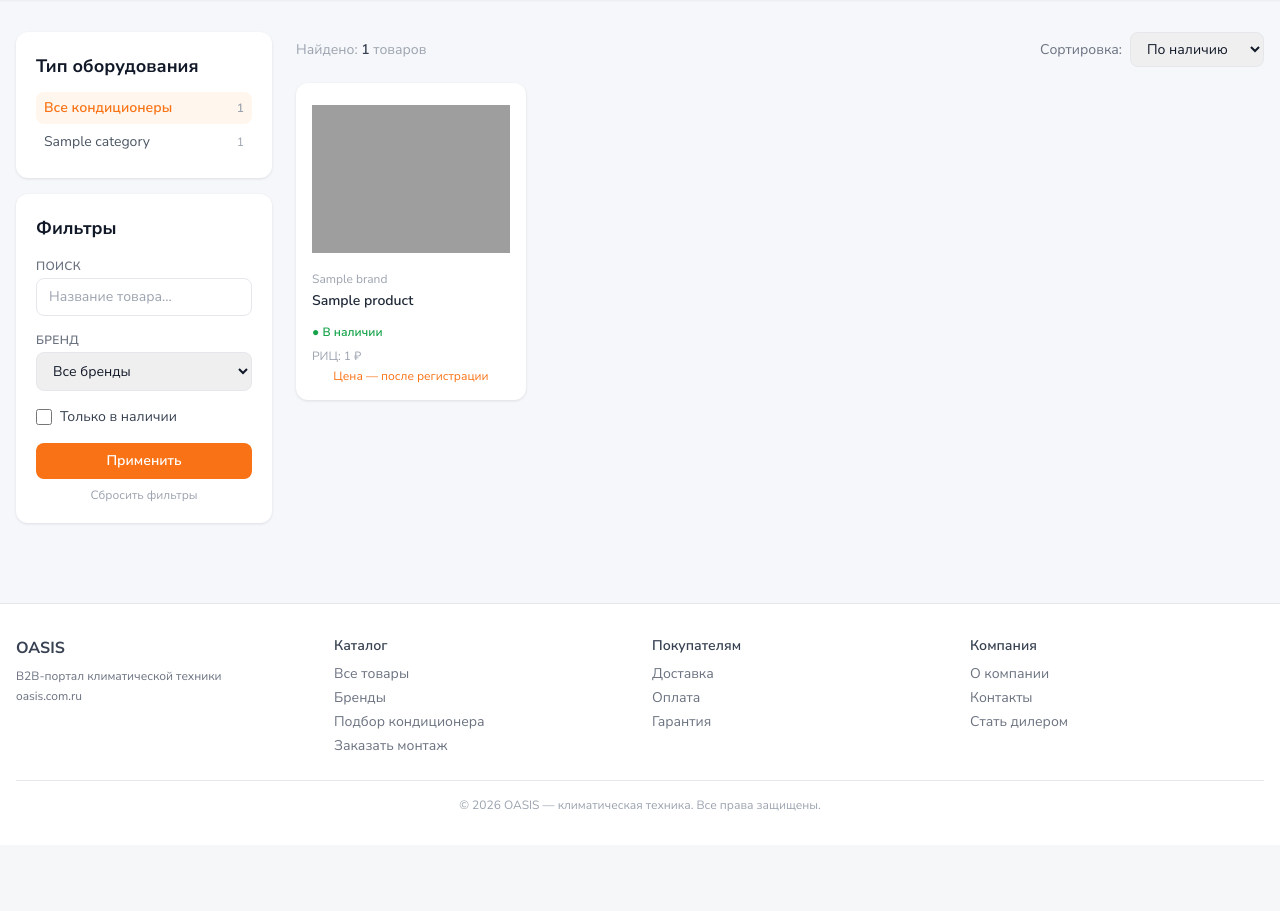
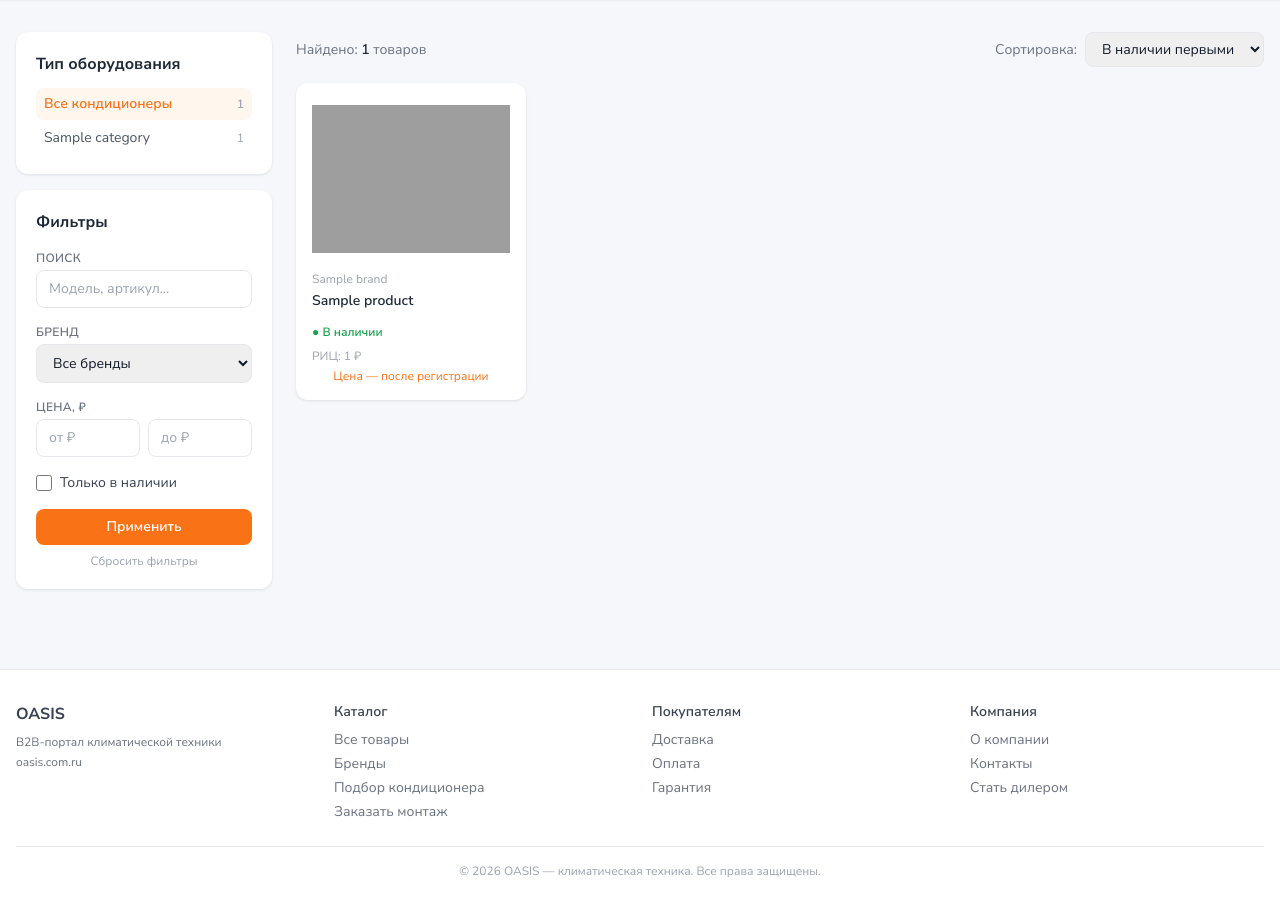
Before and after one commit to flycited2-dotcom/split-shop_claude, a Django app: page /catalog/ in a window 1280 px wide. Shown: the part 60-971 px from the top of the page. Before the commit the page ends 871 px from the top, so only its background shows below. Run offline with Django 5.2, Linux system fonts and the light colour scheme; tables that the repository leaves empty hold one stand-in row (values such as "Sample post"); parts of the project's set-up code (start-up, migrations or seed data) failed here and were passed over; some libraries are stand-ins or nearby versions; grey boxes are pictures that could not be loaded.

Commit message:
fix: catalog shows AC products only, stock-first sorting, price range filter
- Home page: only AC categories and in-stock AC products shown
- Catalog: default sort = in-stock first (NULLs last)
- Catalog: add price_min/price_max filter fields
- Catalog: remove empty categories from sidebar
- Sorting options: stock-first default, price asc/desc, newest, title

Co-Authored-By: Claude Sonnet 4.6 <noreply@anthropic.com>

```diff
--- a/apps/catalog/filters.py
+++ b/apps/catalog/filters.py
@@ -4,9 +4,14 @@ from .models import Product, Brand, Category
 
 _select_cls = 'w-full border border-gray-200 rounded-lg px-3 py-2 text-sm focus:outline-none focus:ring-1 focus:ring-orange-400'
 _input_cls = 'w-full border border-gray-200 rounded-lg px-3 py-2 text-sm focus:outline-none focus:ring-1 focus:ring-orange-400'
+_price_cls = 'w-full border border-gray-200 rounded-lg px-3 py-2 text-sm focus:outline-none focus:ring-1 focus:ring-orange-400'
 
 
 class ProductFilter(django_filters.FilterSet):
+    q = django_filters.CharFilter(
+        field_name='title', lookup_expr='icontains', label='Поиск',
+        widget=forms.TextInput(attrs={'class': _input_cls, 'placeholder': 'Модель, артикул...'}),
+    )
     brand = django_filters.ModelChoiceFilter(
         queryset=Brand.objects.all().order_by('title'),
         label='Бренд',
@@ -16,22 +21,26 @@ class ProductFilter(django_filters.FilterSet):
     category = django_filters.ModelChoiceFilter(
         queryset=Category.objects.filter(sync_enabled=True).order_by('title'),
         label='Категория',
-        empty_label='Все категории',
+        empty_label='Все типы',
         widget=forms.Select(attrs={'class': _select_cls}),
+    )
+    price_min = django_filters.NumberFilter(
+        field_name='price_wholesale', lookup_expr='gte', label='Цена от',
+        widget=forms.NumberInput(attrs={'class': _price_cls, 'placeholder': 'от ₽'}),
+    )
+    price_max = django_filters.NumberFilter(
+        field_name='price_wholesale', lookup_expr='lte', label='Цена до',
+        widget=forms.NumberInput(attrs={'class': _price_cls, 'placeholder': 'до ₽'}),
     )
     in_stock = django_filters.BooleanFilter(
         method='filter_in_stock',
         label='Только в наличии',
         widget=forms.CheckboxInput(attrs={'class': 'w-4 h-4 accent-orange-500'}),
     )
-    q = django_filters.CharFilter(
-        field_name='title', lookup_expr='icontains', label='Поиск',
-        widget=forms.TextInput(attrs={'class': _input_cls, 'placeholder': 'Название товара...'}),
-    )
 
     class Meta:
         model = Product
-        fields = ['brand', 'category', 'in_stock', 'q']
+        fields = ['q', 'brand', 'category', 'price_min', 'price_max', 'in_stock']
 
     def filter_in_stock(self, queryset, name, value):
         if value:
--- a/apps/catalog/views.py
+++ b/apps/catalog/views.py
@@ -1,15 +1,28 @@
 from django.shortcuts import render, get_object_or_404
 from django.core.paginator import Paginator
+from django.db.models import Count, Q, F
 from .models import Product, Category, Brand
 from .filters import ProductFilter
 
 
 def home(request):
     brands = Brand.objects.all().order_by('order', 'title')[:16]
-    categories = Category.objects.filter(parent=None).prefetch_related('children').order_by('order')
-    featured = Product.objects.filter(
-        is_active=True, stock__quantity__gt=0
-    ).select_related('brand', 'stock').prefetch_related('images')[:8]
+    # Only show AC categories that have products
+    categories = (
+        Category.objects
+        .filter(sync_enabled=True)
+        .annotate(product_count=Count('products', filter=Q(products__is_active=True)))
+        .filter(product_count__gt=0)
+        .order_by('-product_count')[:8]
+    )
+    # Featured: only AC products in stock, sorted by stock quantity
+    featured = (
+        Product.objects
+        .filter(is_active=True, category__sync_enabled=True, stock__quantity__gt=0)
+        .select_related('brand', 'stock')
+        .prefetch_related('images')
+        .order_by(F('stock__quantity').desc(nulls_last=True))[:8]
+    )
     show_price = request.user.is_authenticated and getattr(request.user, 'is_approved', False)
     return render(request, 'home.html', {
         'brands': brands,
@@ -19,22 +32,23 @@ def home(request):
     })
 
 
-_ORDERING_MAP = {
-    'price': 'price_wholesale',
-    '-price': '-price_wholesale',
-    '-created': '-created_at',
-    'stock': '-stock__quantity',
-}
-
-
 def catalog(request):
-    from django.db.models import Count, Q
     qs = Product.objects.filter(
         is_active=True, category__sync_enabled=True
     ).select_related('brand', 'category', 'stock').prefetch_related('images')
     f = ProductFilter(request.GET, queryset=qs)
-    ordering_key = request.GET.get('ordering', 'stock')
-    ordered_qs = f.qs.order_by(_ORDERING_MAP.get(ordering_key, '-stock__quantity'))
+    ordering_key = request.GET.get('ordering', '')
+    ordering_map = {
+        'price': F('price_wholesale').asc(nulls_last=True),
+        '-price': F('price_wholesale').desc(nulls_last=True),
+        '-created': F('created_at').desc(),
+        'title': F('title').asc(),
+    }
+    if ordering_key in ordering_map:
+        ordered_qs = f.qs.order_by(ordering_map[ordering_key])
+    else:
+        # Default: in-stock first, then by title
+        ordered_qs = f.qs.order_by(F('stock__quantity').desc(nulls_last=True), 'title')
     paginator = Paginator(ordered_qs, 24)
     page = paginator.get_page(request.GET.get('page'))
     # Only show categories that actually have active products
--- a/templates/catalog/index.html
+++ b/templates/catalog/index.html
@@ -1,13 +1,13 @@
 {% extends 'base.html' %}
-{% block title %}Каталог климатической техники — Oasis{% endblock %}
+{% block title %}Каталог кондиционеров — Oasis{% endblock %}
 {% block content %}
 <div class="flex gap-6">
   <!-- Боковая панель -->
   <aside class="w-64 shrink-0 space-y-4">
 
-    <!-- Категории -->
+    <!-- Тип оборудования -->
     <div class="card p-5">
-      <h2 class="font-bold text-lg mb-3">Тип оборудования</h2>
+      <h2 class="font-bold text-base mb-3 text-gray-800">Тип оборудования</h2>
       <ul class="space-y-0.5 text-sm">
         <li>
           <a href="/catalog/" class="flex items-center justify-between px-2 py-1.5 rounded-lg font-semibold
@@ -31,27 +31,44 @@
 
     <!-- Фильтры -->
     <div class="card p-5">
-      <h2 class="font-bold text-lg mb-4">Фильтры</h2>
+      <h2 class="font-bold text-base mb-4 text-gray-800">Фильтры</h2>
       <form method="get">
         {% if request.GET.category %}
           <input type="hidden" name="category" value="{{ request.GET.category }}">
         {% endif %}
+
+        <!-- Поиск -->
         <div class="mb-4">
           <label class="block text-xs font-semibold text-gray-500 mb-1 uppercase tracking-wide">Поиск</label>
           {{ filter.form.q }}
         </div>
+
+        <!-- Бренд -->
         <div class="mb-4">
           <label class="block text-xs font-semibold text-gray-500 mb-1 uppercase tracking-wide">Бренд</label>
           {{ filter.form.brand }}
         </div>
+
+        <!-- Цена -->
+        <div class="mb-4">
+          <label class="block text-xs font-semibold text-gray-500 mb-1 uppercase tracking-wide">Цена, ₽</label>
+          <div class="flex gap-2">
+            {{ filter.form.price_min }}
+            {{ filter.form.price_max }}
+          </div>
+        </div>
+
+        <!-- В наличии -->
         <div class="mb-4 flex items-center gap-2">
           {{ filter.form.in_stock }}
           <label class="text-sm text-gray-700 cursor-pointer">Только в наличии</label>
         </div>
+
         <button type="submit" class="btn-accent w-full py-2 rounded-lg font-semibold text-sm">
           Применить
         </button>
-        <a href="/catalog/" class="block text-center text-xs text-gray-400 mt-2 hover:text-accent">
+        <a href="/catalog/{% if request.GET.category %}?category={{ request.GET.category }}{% endif %}"
+           class="block text-center text-xs text-gray-400 mt-2 hover:text-accent">
           Сбросить фильтры
         </a>
       </form>
@@ -62,8 +79,9 @@
   <!-- Товары -->
   <div class="flex-1 min-w-0">
     <div class="flex items-center justify-between mb-4 flex-wrap gap-2">
-      <p class="text-sm text-gray-400">
-        Найдено: <span class="font-semibold text-gray-700">{{ page_obj.paginator.count }}</span> товаров
+      <p class="text-sm text-gray-500">
+        Найдено: <span class="font-semibold text-gray-800">{{ page_obj.paginator.count }}</span> товаров
+        {% if request.GET.in_stock %}<span class="ml-2 text-green-600 text-xs font-semibold">● в наличии</span>{% endif %}
       </p>
       <form method="get" class="flex items-center gap-2">
         {% for key, val in request.GET.items %}
@@ -74,21 +92,23 @@
         <label class="text-sm text-gray-500">Сортировка:</label>
         <select name="ordering" onchange="this.form.submit()"
                 class="border border-gray-200 rounded-lg px-3 py-1.5 text-sm focus:outline-none focus:ring-1 focus:ring-orange-400">
-          <option value="" {% if not current_ordering %}selected{% endif %}>По названию</option>
+          <option value="" {% if not current_ordering %}selected{% endif %}>В наличии первыми</option>
           <option value="price" {% if current_ordering == 'price' %}selected{% endif %}>Цена ↑</option>
           <option value="-price" {% if current_ordering == '-price' %}selected{% endif %}>Цена ↓</option>
           <option value="-created" {% if current_ordering == '-created' %}selected{% endif %}>Новинки</option>
-          <option value="stock" {% if current_ordering == 'stock' %}selected{% endif %}>По наличию</option>
+          <option value="title" {% if current_ordering == 'title' %}selected{% endif %}>По названию</option>
         </select>
       </form>
     </div>
+
     <div class="grid grid-cols-1 sm:grid-cols-2 lg:grid-cols-3 xl:grid-cols-4 gap-4">
       {% for product in page_obj %}
         {% include 'partials/product_card.html' with show_price=show_price %}
       {% empty %}
-        <p class="col-span-4 text-gray-400 text-center py-12">Товары не найдены</p>
+        <p class="col-span-4 text-gray-400 text-center py-16">Товары не найдены. <a href="/catalog/" class="text-accent hover:underline">Сбросить фильтры</a></p>
       {% endfor %}
     </div>
+
     <!-- Пагинация -->
     {% if page_obj.has_other_pages %}
       <div class="flex justify-center gap-2 mt-8">
```
